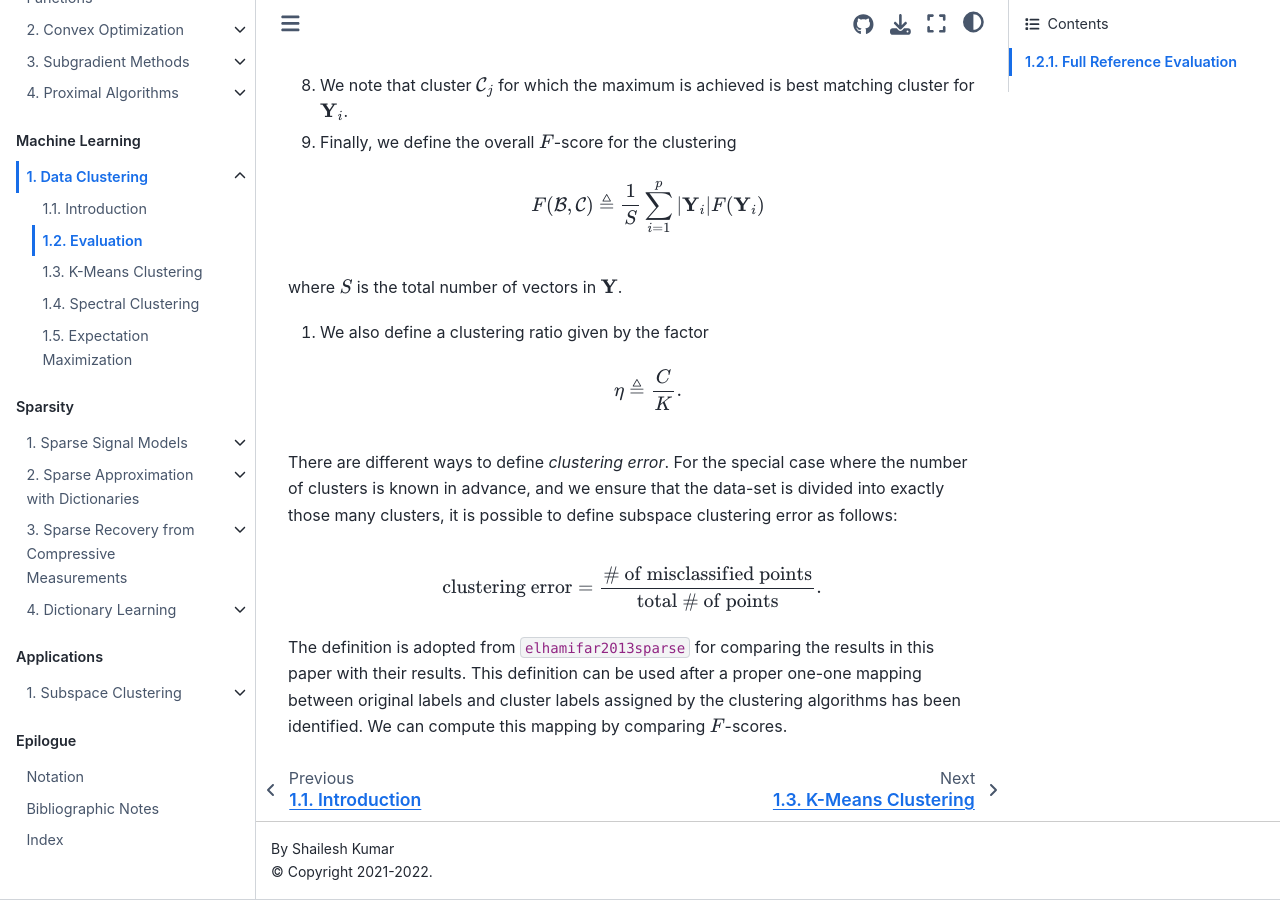
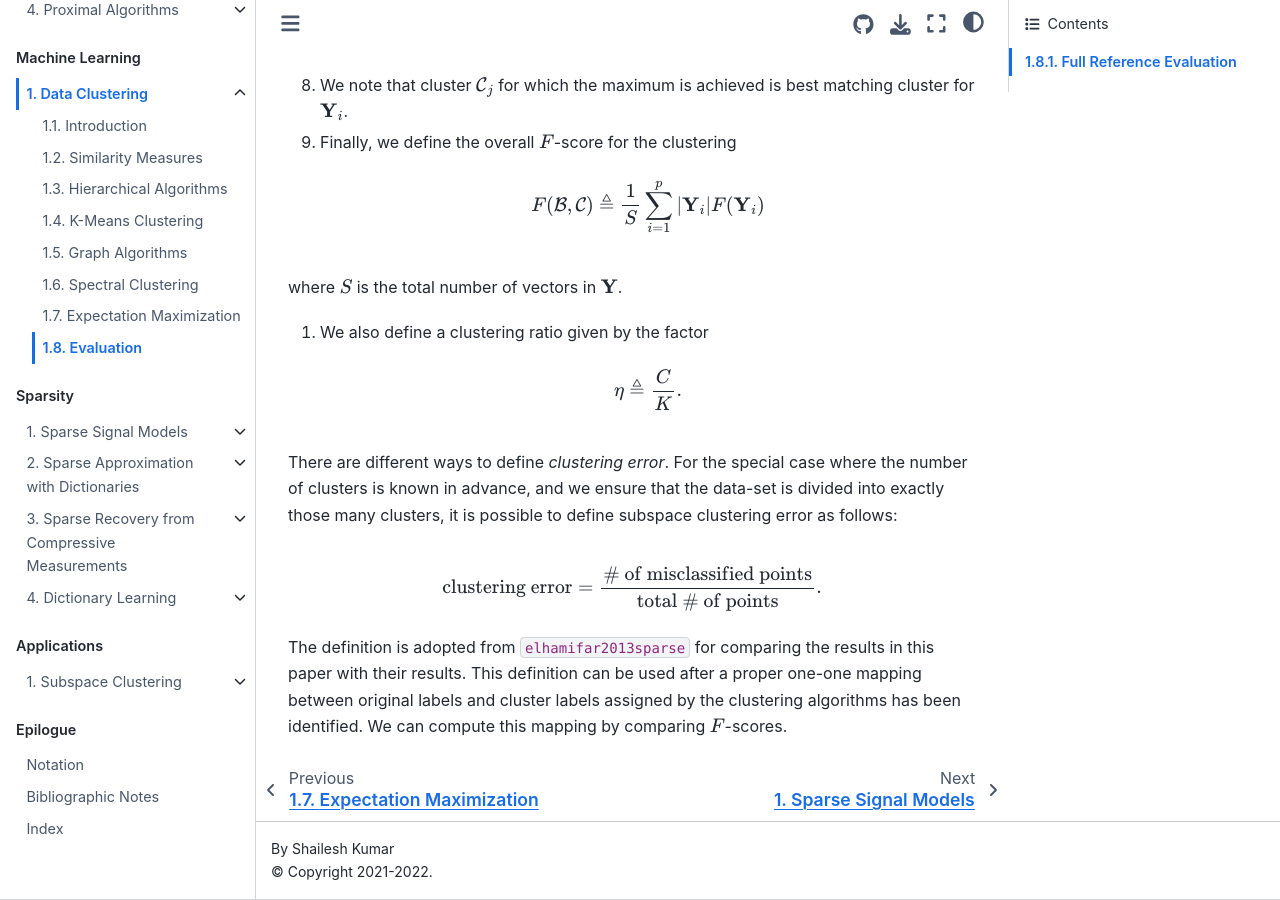
Before and after one commit to shailesh1729/tisp, a Jupyter Book: the page built from book/clustering/evaluation.md, in a window 1280 px wide and 900 px high, scrolled down 1972 px. Built offline with Jupyter Book 1.0.4 settings and Sphinx 7.4.7 and the Sphinx Book theme 1.1.4, drawn with Linux system fonts in a browser that asks for light colours; pages that are not in the unit, such as notebooks, are missing from menus; cross-references to code outside the pages are shown as plain code; some of the changed text lies outside the part shown.

Commit message:
similarity

```diff
--- a/book/_toc.yml
+++ b/book/_toc.yml
@@ -127,10 +127,13 @@ parts:
     - file: clustering/ch_clustering
       sections:
         - file: clustering/cluster_intro
-        - file: clustering/evaluation
+        - file: clustering/similarity
+        - file: clustering/hierarchical
         - file: clustering/kmeans
+        - file: clustering/graph
         - file: clustering/spectral
         - file: clustering/exp_min
+        - file: clustering/evaluation
   - caption: Sparsity
     numbered: True
     chapters:
--- /dev/null
+++ b/book/clustering/graph.md
@@ -0,0 +1 @@
+# Graph Algorithms
--- /dev/null
+++ b/book/clustering/hierarchical.md
@@ -0,0 +1 @@
+# Hierarchical Algorithms
```
Also changed, not shown: book/clustering/similarity.md (added, +68 -0 lines).
